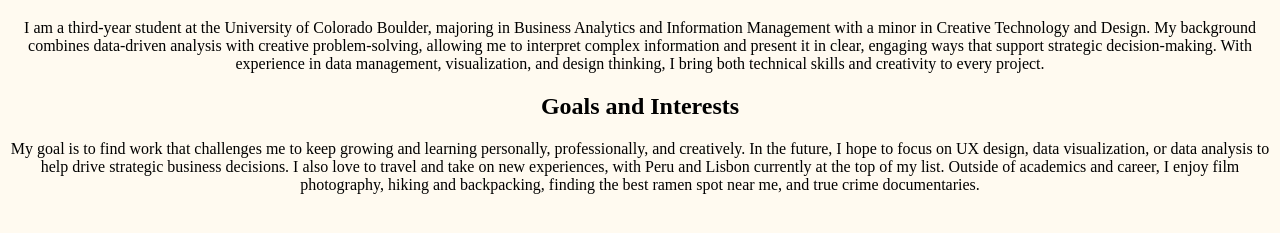
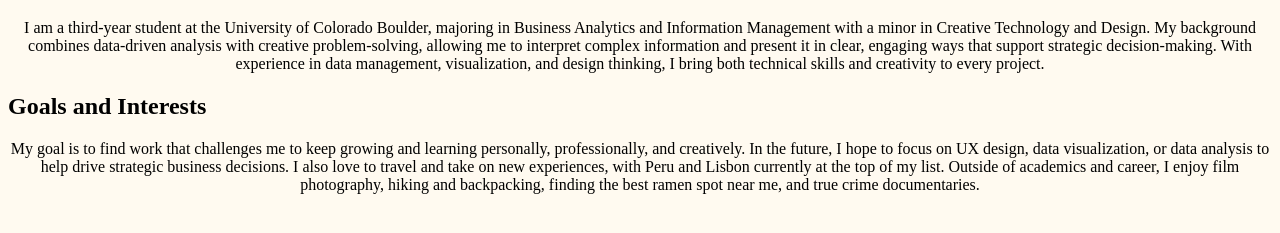
Before and after one commit to laila-1123/laila-1123.github.io, a plain HTML site: page wa/wa3-portfolio/bio.html in a window 1280 px wide. Shown: the part 87-320 px from the top of the page. Drawn offline with Linux system fonts and the light colour scheme.

Commit message:
final edits

```diff
--- a/wa/wa3-portfolio/bio.html
+++ b/wa/wa3-portfolio/bio.html
@@ -31,7 +31,7 @@
     </header>
 
     <section>
-    <h1>Goals and Interests</h1>
+    <h2>Goals and Interests</h2>
     <p>My goal is to find work that challenges me to keep growing and learning personally, professionally, and creatively. In the future, I hope to focus on UX design, data visualization, or data analysis to help drive strategic business decisions. I also love to travel and take on new experiences, with Peru and Lisbon currently at the top of my list. Outside of academics and career, I enjoy film photography, hiking and backpacking, finding the best ramen spot near me, and true crime documentaries. </p>
     </section>
 
```
Also changed, not shown: wa/wa3-portfolio/home.html (+2 -2 lines).
